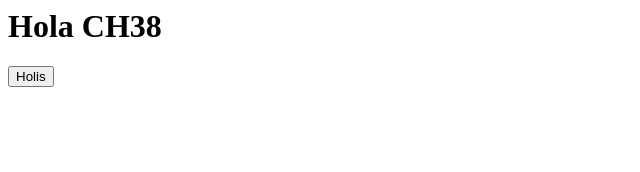
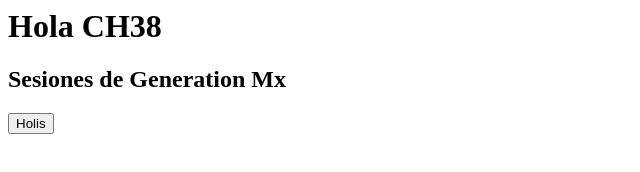
Before and after one commit to Emmanuel-Cor-Eus01/CH38-Sesiones, a plain HTML site: page index.html in a window 1280 px wide. Shown: the whole page, without its empty margins (0-640 px from the left). Drawn offline with Linux system fonts and the light colour scheme.

Commit message:
fix: subtitulo y boton de bienvenida V1.2

```diff
--- a/index.html
+++ b/index.html
@@ -4,6 +4,7 @@
 	</head>
 	<body>
 	<h1>Hola CH38</h1>
+	<h2>Sesiones de Generation Mx</h2>
 	<button>Holis</button>
 	</body>
 </html>
```
